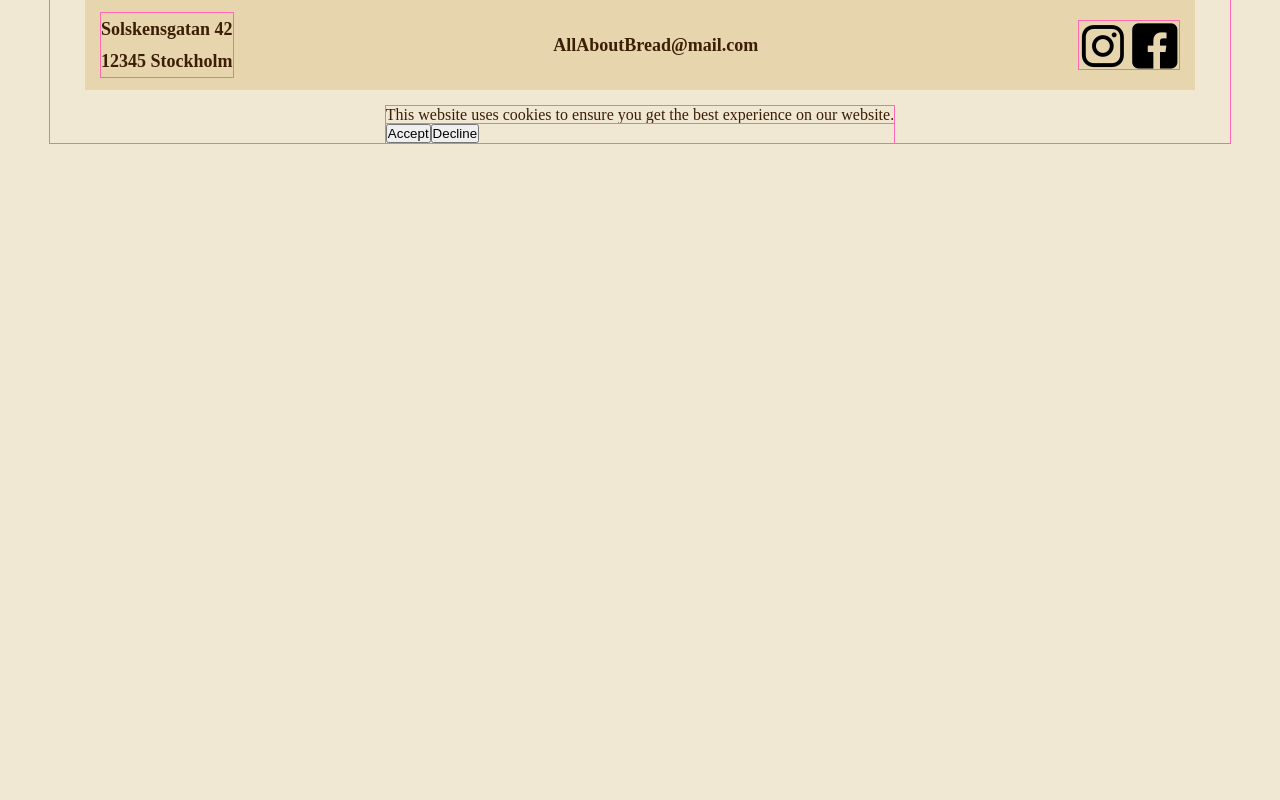
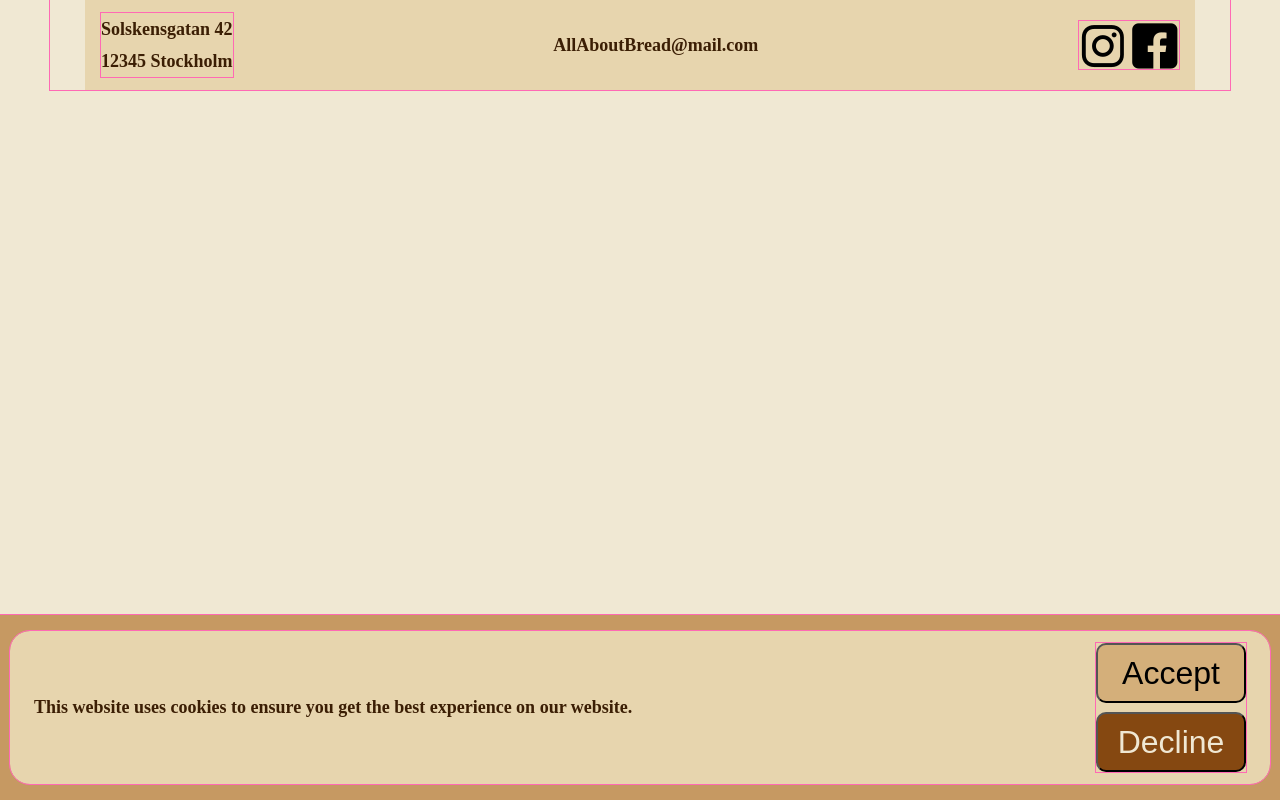
Before and after one commit to Medieinstitutet/fed23d-grafiska-verktyg-olympia, a React (Vite) app in the folder code/: page / in a window 1280 px wide. Built offline with nearby package versions, Linux system fonts and the light colour scheme.

Commit message:
:lipstick: styled the cookiebar and also the cookie buttons with a general class and individual accept and decline classes

```diff
--- a/code/src/scss/style.css
+++ b/code/src/scss/style.css
@@ -17,8 +17,7 @@ body {
   background-color: #f0e8d3;
   color: #3b1e04;
 }
-
-#root {
+body #root {
   display: flex;
   align-items: center;
   justify-content: center;
@@ -29,16 +28,16 @@ body {
   max-width: 1180px;
 }
 @media (min-width: 744px) {
-  #root {
+  body #root {
     padding: 0 35px;
   }
 }
 @media (min-width: 1440px) {
-  #root {
+  body #root {
     max-width: 1180px;
   }
 }
-#root footer {
+body #root footer {
   display: flex;
   align-items: center;
   justify-content: space-between;
@@ -55,37 +54,155 @@ body {
   background-color: #e7d5ae;
 }
 @media (min-width: 744px) {
-  #root footer {
+  body #root footer {
     font-size: 1.125rem;
     padding: 0 16px;
   }
 }
 @media (min-width: 1440px) {
-  #root footer {
+  body #root footer {
     font-size: 1.5rem;
     height: 120px;
   }
 }
-#root footer .address {
+body #root footer .address {
   display: flex;
   align-items: center;
   justify-content: center;
   flex-direction: column;
   gap: 0;
 }
-#root footer .social-media {
+body #root footer .social-media {
   display: flex;
   align-items: center;
   justify-content: center;
   flex-direction: row;
   gap: 4px;
 }
-#root footer .contact {
+body #root footer .contact {
   display: flex;
   align-items: center;
   justify-content: center;
   flex-direction: column;
   gap: 6px;
+}
+body #root .cookiebar-outer {
+  width: 100vw;
+  height: 170px;
+  padding: 16px 10px;
+  background-color: #c69962;
+  position: absolute;
+  bottom: 0;
+}
+@media (min-width: 744px) {
+  body #root .cookiebar-outer {
+    height: 185px;
+  }
+}
+@media (min-width: 1440px) {
+  body #root .cookiebar-outer {
+    height: 150px;
+  }
+}
+body #root .cookiebar-outer .cookiebar-inner {
+  background-color: #e7d5ae;
+  width: 100%;
+  height: 100%;
+  padding: 16px 42px;
+  border-radius: 20px;
+  display: flex;
+  align-items: center;
+  justify-content: space-between;
+  flex-direction: column;
+  gap: 0;
+}
+@media (min-width: 744px) {
+  body #root .cookiebar-outer .cookiebar-inner {
+    padding: 12px 24px;
+  }
+}
+@media (min-width: 744px) {
+  body #root .cookiebar-outer .cookiebar-inner {
+    display: flex;
+    align-items: center;
+    justify-content: space-between;
+    flex-direction: row;
+    gap: 32px;
+  }
+}
+body #root .cookiebar-outer .cookiebar-inner p {
+  font-weight: bold;
+  font-size: 0.875rem;
+  text-align: center;
+}
+@media (min-width: 744px) {
+  body #root .cookiebar-outer .cookiebar-inner p {
+    font-size: 1.125rem;
+    text-align: start;
+  }
+}
+@media (min-width: 1440px) {
+  body #root .cookiebar-outer .cookiebar-inner p {
+    font-size: 1.5rem;
+  }
+}
+body #root .cookiebar-outer .cookiebar-inner .buttons-panel {
+  height: 100%;
+  display: flex;
+  align-items: flex-end;
+  justify-content: center;
+  flex-direction: row;
+  gap: 24px;
+}
+@media (min-width: 744px) {
+  body #root .cookiebar-outer .cookiebar-inner .buttons-panel {
+    display: flex;
+    align-items: center;
+    justify-content: space-between;
+    flex-direction: column;
+    gap: 0;
+  }
+}
+@media (min-width: 1440px) {
+  body #root .cookiebar-outer .cookiebar-inner .buttons-panel {
+    display: flex;
+    align-items: center;
+    justify-content: flex-end;
+    flex-direction: row;
+    gap: 24px;
+  }
+}
+
+.cookie-button {
+  width: 135px;
+  height: 50px;
+  border-radius: 10px;
+  font-size: 2rem;
+  cursor: pointer;
+  display: flex;
+  align-items: center;
+  justify-content: center;
+  flex-direction: row;
+  gap: 0;
+}
+@media (min-width: 744px) {
+  .cookie-button {
+    width: 150px;
+    height: 60px;
+  }
+}
+.cookie-button.accept {
+  background-color: #d4af7a;
+}
+.cookie-button.accept:hover {
+  background-color: #c69962;
+}
+.cookie-button.decline {
+  background-color: #854811;
+  color: #f0e8d3;
+}
+.cookie-button.decline:hover {
+  background-color: #3b1e04;
 }
 
 .divider {
--- a/code/src/scss/style.scss
+++ b/code/src/scss/style.scss
@@ -8,7 +8,6 @@ body {
   @include flexCenter($jc: center);
   background-color: color(backgroundColor);
   color: color(primaryText);
-}
 
   #root {
     @include flexCenter($ai: center, $fd: column, $gap: 16px);
@@ -57,6 +56,86 @@ body {
         @include flexCenter($ai: center, $fd: column, $gap: 6px);
       }
     }
+
+    .cookiebar-outer {
+      width: 100vw;
+      height: 170px;
+      padding: 16px 10px;
+      background-color: color(quart);
+      position: absolute;
+      bottom: 0;
+      @include response(md) {
+        height: 185px;
+      }
+      @include response(lg) {
+        height: 150px;
+      }
+      .cookiebar-inner {
+        background-color: color(quint);
+        width: 100%;
+        height: 100%;
+        padding: 16px 42px;
+        border-radius: 20px;
+        @include response(md) {
+          padding: 12px 24px;
+        }
+
+        @include flexCenter($jc: space-between, $ai: center, $fd: column);
+        @include response(md) {
+          @include flexCenter($fd: row, $jc: space-between, $gap: 32px);
+        }
+        p {
+          font-weight: bold;
+          font-size: 0.875rem;
+          text-align: center;
+          @include response(md) {
+            font-size: 1.125rem;
+            text-align: start;
+          }
+          @include response(lg) {
+            font-size: 1.5rem;
+          }
+        }
+        .buttons-panel {
+          height: 100%;
+
+          @include flexCenter($gap: 24px, $ai: flex-end);
+          @include response(md) {
+            @include flexCenter($fd: column, $jc: space-between);
+          }
+          @include response(lg) {
+            @include flexCenter($fd: row, $jc: flex-end, $gap: 24px);
+          }
+        }
+      }
+    }
+  }
+}
+
+.cookie-button {
+  width: 135px;
+  height: 50px;
+  border-radius: 10px;
+  font-size: 2rem;
+  cursor: pointer;
+  @include flexCenter($jc: center, $ai: center);
+  @include response(md) {
+    width: 150px;
+    height: 60px;
+  }
+  &.accept {
+    background-color: color(tertiary);
+    &:hover {
+      background-color: color(quart);
+    }
+  }
+  &.decline {
+    background-color: color(secondary);
+    color: color(backgroundColor);
+    &:hover {
+      background-color: color(primaryText);
+    }
+  }
 }
 
 .divider {
```
Also changed, not shown: 1 other file (tests, documents, lock files or other folders). Lines whose indentation alone changed are shown as unchanged.
